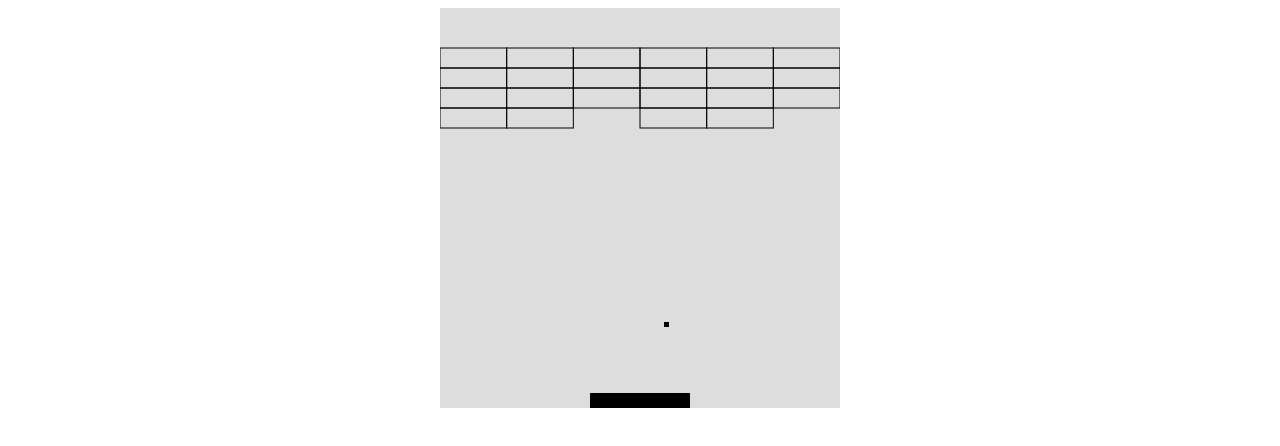
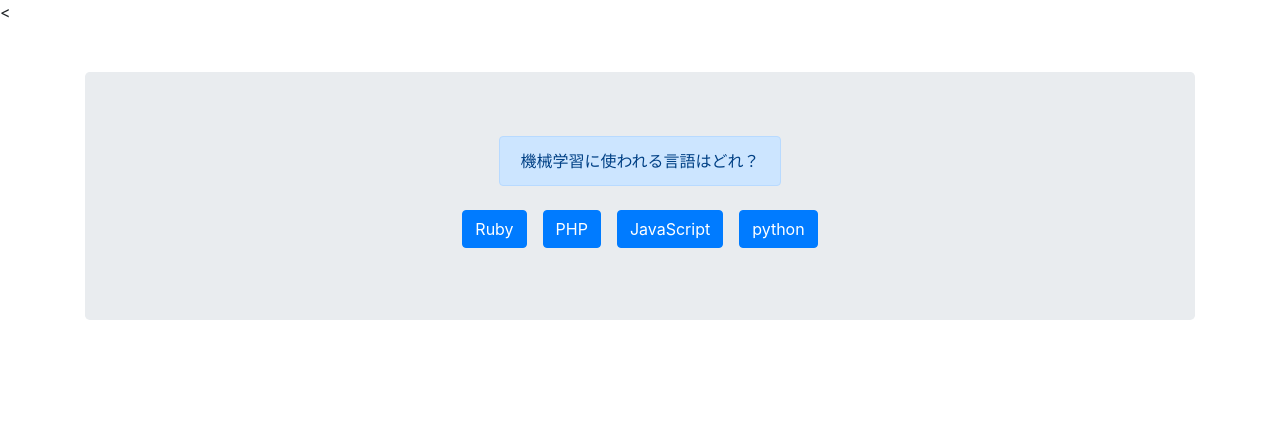
Before and after one commit to gitaro-p/js-study, a website: page html/index.html in a window 1280 px wide. Drawn offline with nearby package versions, Linux system fonts and the light colour scheme.

Commit message:
JSでクイズ（BootStrap)

```diff
--- /dev/null
+++ b/html/app.js
@@ -0,0 +1,75 @@
+const quiz = [
+  {
+    question: '機械学習に使われる言語はどれ？',
+    answers: [ 'Ruby', 'PHP', 'JavaScript', 'python'],
+    correct: 'python'
+  }, {
+    question: 'JavaScriptの上位互換と言われている言語はどれ？',
+    answers: [ 'Vue.js', 'React.js', ' TypeScript', 'Java'],
+    correct: ' TypeScript'
+  }, {
+    question: '一番使われているエディタはどれ？',
+    answers: [ 'Atom', 'vscode', 'Brackets', 'codepen'],
+    correct: 'vscode'
+  }
+];
+
+const $window = window;
+const $doc = document;
+const $question = $doc.getElementById('js-question');
+const $buttons = $doc.querySelectorAll('.btn');
+
+const quizLen = quiz.length;
+let quizCount = 0;
+let score = 0;
+
+const init = () => {
+  $question.textContent = quiz[quizCount].question;
+
+  const buttonLen = $buttons.length;
+  let btnIndex = 0;
+
+  while(btnIndex < buttonLen){
+    $buttons[btnIndex].textContent = quiz[quizCount].answers[btnIndex];
+    btnIndex++;
+  }
+};
+
+const goToNext = () => {
+  quizCount++;
+  if(quizCount < quizLen){
+    init(quizCount);
+  } else {
+    // $window.alert('クイズ終了！');
+    showEnd();
+  }
+};
+
+const judge = (elm) => {
+  if(elm.textContent === quiz[quizCount].correct){
+    $window.alert('正解!');
+    score++;
+  } else {
+    $window.alert('不正解!');
+  }
+  goToNext();
+};
+
+const showEnd = () => {
+  $question.textContent = '終了！あなたのスコアは' + score + '/' + quizLen + 'です';
+
+  const $items = $doc.getElementById('js-items');
+  $items.style.visibility = 'hidden';
+};
+
+init();
+
+let answersIndex = 0;
+let answersLen = quiz[quizCount].answers.length;
+
+while(answersIndex < answersLen){
+  $buttons[answersIndex].addEventListener('click', (e) => {
+    judge(e.target);
+  });
+  answersIndex++;
+}
--- a/html/index.html
+++ b/html/index.html
@@ -1,160 +1,50 @@
-<!doctype html>
-<html>
+<<!doctype html>
+<html class="no-js" lang="">
+
+<head>
+  <meta charset="utf-8">
+  <title></title>
+  <meta name="description" content="">
+  <meta name="viewport" content="width=device-width, initial-scale=1">
+
+  <link rel="manifest" href="site.webmanifest">
+  <link rel="apple-touch-icon" href="icon.png">
+  <!-- Place favicon.ico in the root directory -->
+
+  <link rel="stylesheet" href="https://stackpath.bootstrapcdn.com/bootstrap/4.4.1/css/bootstrap.min.css" integrity="sha384-Vkoo8x4CGsO3+Hhxv8T/Q5PaXtkKtu6ug5TOeNV6gBiFeWPGFN9MuhOf23Q9Ifjh" crossorigin="anonymous">
+
+  <meta name="theme-color" content="#fafafa">
+</head>
+
 <body>
-<script>
 
-  // Canvas要素の初期設定
-  const canvas = document.createElement('canvas');
-  const ctx = canvas.getContext('2d');
+  <div class="container">
 
-  canvas.width = 400;
-  canvas.height = 400;
+    <div class="jumbotron mt-5">
+      <div class="d-flex justify-content-center">
+        <div id="js-question" class="alert alert-primary" role="alert">
+          A simple primary alert—check it out!
+        </div>
+      </div>
 
-  canvas.setAttribute('style', 'display:block;margin:auto;background-color: #ddd');
+      <div id="js-items" class="d-flex justify-content-center">
+        <div class="m-2">
+          <button type="button" id="js-btn-1" class="btn btn-primary">Primary</button>
+        </div>
+        <div class="m-2">
+          <button type="button" id="js-btn-2" class="btn btn-primary">Primary</button>
+        </div>
+        <div class="m-2">
+          <button type="button" id="js-btn-3" class="btn btn-primary">Primary</button>
+        </div>
+        <div class="m-2">
+          <button type="button" id="js-btn-4" class="btn btn-primary">Primary</button>
+        </div>
+      </div>
+    </div>
+  </div>
 
-  document.body.appendChild(canvas);
+  <script src="app.js"></script>
+</body>
 
-
-
-  //
-  // ★ここからブロック崩しのプログラム★
-  //
-
-  const ball = {
-    x: null,
-    y: null,
-    width: 5,
-    height: 5,
-    speed: 4,
-    dx: null,
-    dy: null,
-
-    update: function() {
-      ctx.fillRect(this.x, this.y, this.width, this.height);
-      ctx.fill();
-
-      // ボールが壁に当たった時に跳ね返すための条件分岐
-      if(this.x < 0 || this.x > canvas.width) this.dx *= -1;
-      if(this.y < 0 || this.y > canvas.height) this.dy *= -1;
-      // ボールが地面に落ちた時にゲームを終了させる場合は
-      // if(this.y > canvas.height)　を条件式にプログラムする
-
-
-      this.x += this.dx;
-      this.y += this.dy;
-    }
-  }
-
-  const paddle = {
-    x: null,
-    y: null,
-    width: 100,
-    height: 15,
-    speed: 0,
-
-    update: function() {
-      ctx.fillRect(this.x, this.y, this.width, this.height);
-      ctx.fill();
-
-      this.x += this.speed;
-    }
-  }
-
-  const block = {
-    width: null,
-    height: 20,
-    data: [], // 全ブロックの位置情報を格納する
-
-    update: function() {
-      this.data.forEach(brick => {
-        ctx.strokeRect(brick.x, brick.y, brick.width, brick.height);
-        ctx.stroke();
-      })
-    }
-  }
-
-  // ブロックの配置を配列で指定できるようにする
-  // 0：非表示
-  // 1：表示
-  const level = [
-    [0,0,0,0,0,0],
-    [0,0,0,0,0,0],
-    [1,1,1,1,1,1],
-    [1,1,1,1,1,1],
-    [1,1,1,1,1,1],
-    [1,1,1,1,1,1],
-  ]
-
-  const init = () => {
-    paddle.x = canvas.width / 2 - paddle.width / 2;
-    paddle.y = canvas.height - paddle.height;
-
-    ball.x = canvas.width / 2;
-    ball.y = canvas.height / 2 + 50;
-    ball.dx = ball.speed;
-    ball.dy = ball.speed;
-
-    block.width = canvas.width / level[0].length;
-
-    // 全ブロックの位置情報を設定する
-    for(let i=0; i<level.length; i++) {
-      for(let j=0; j<level[i].length; j++) {
-        if(level[i][j]) {
-          block.data.push({
-            x: block.width * j,
-            y: block.height * i,
-            width: block.width,
-            height: block.height
-          })
-        }
-      }
-    }
-  }
-
-  // 当たり判定
-  const collide = (obj1, obj2) => {
-    return obj1.x < obj2.x + obj2.width &&
-           obj2.x < obj1.x + obj1.width &&
-           obj1.y < obj2.y + obj2.height &&
-           obj2.y < obj1.y + obj1.height;
-  }
-
-  // メイン処理
-  const loop = () => {
-    ctx.clearRect(0,0,canvas.width,canvas.height);
-
-    paddle.update();
-    ball.update();
-    block.update();
-
-    // ボールとパドルの当たり判定
-    if(collide(ball, paddle)) {
-      ball.dy *= -1;
-      ball.y = paddle.y - ball.height; // パドルの端にボールが当たった時にめり込まないようにする
-    }
-
-    // ボールとブロックの当たり判定
-    block.data.forEach((brick, index) => {
-      if(collide(ball, brick)) {
-        ball.dy *= -1;
-        block.data.splice(index, 1);
-      }
-    })
-
-    window.requestAnimationFrame(loop);
-  }
-
-  init();
-  loop();
-
-
-  document.addEventListener('keydown', e => {
-    if(e.key === 'ArrowLeft') paddle.speed = -6;
-    if(e.key === 'ArrowRight') paddle.speed = 6;
-  });
-
-  document.addEventListener('keyup', () => paddle.speed = 0);
-
-</script>
-</body>
 </html>
```
